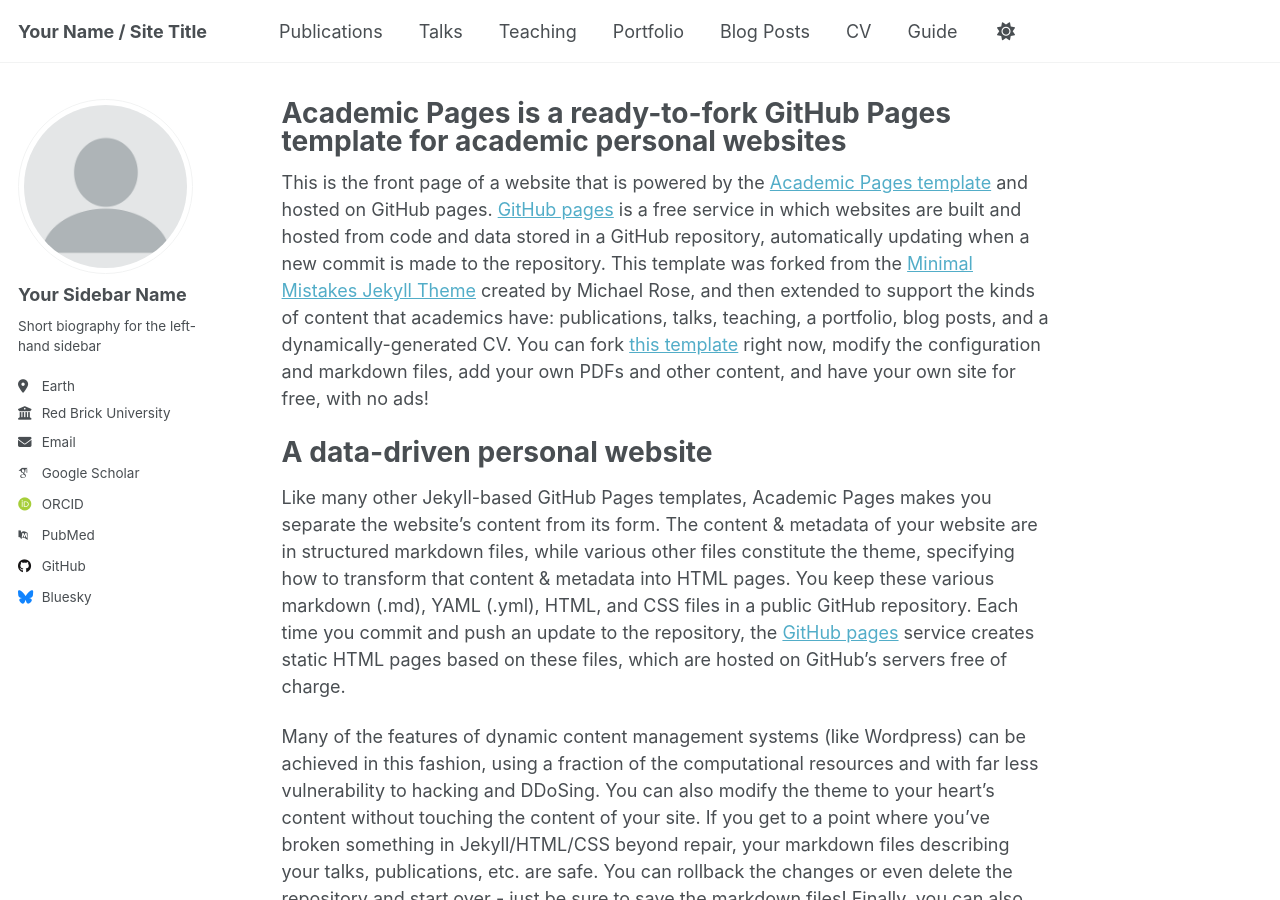
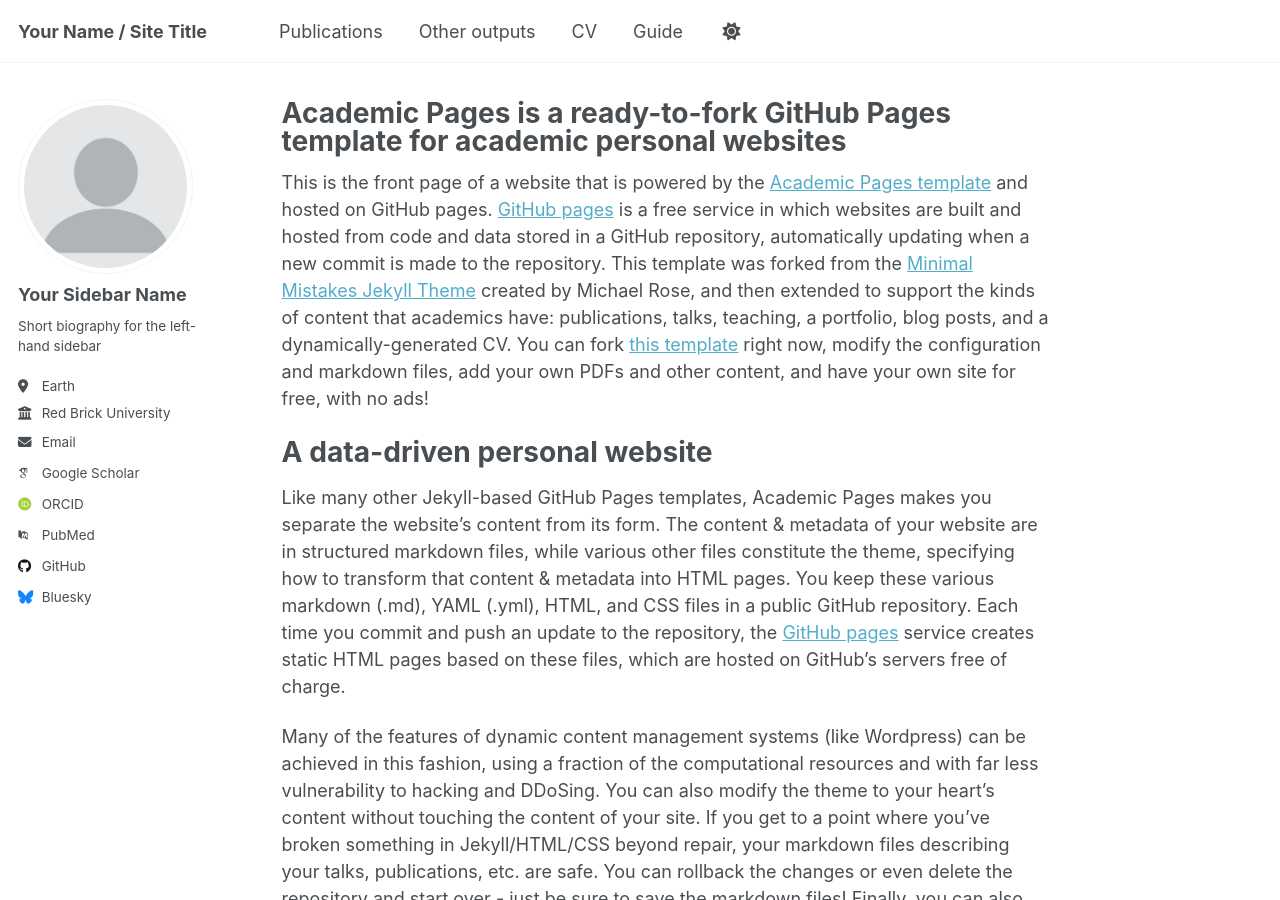
Before and after one commit to richardwestaway/richardwestaway.github.io, a Jekyll site: the page built from _pages/about.md, in a window 1280 px wide and 900 px high. Built offline with Jekyll 4.4.1, drawn with Linux system fonts in a browser that asks for light colours; some web fonts are replaced.

Commit message:
Update navigation.yml

```diff
--- a/_data/navigation.yml
+++ b/_data/navigation.yml
@@ -11,17 +11,17 @@ main:
   - title: "Publications"
     url: /publications/
 
-  - title: "Talks"
-    url: /talks/
+  - title: "Other outputs"
+    url: /outputs/
 
-  - title: "Teaching"
-    url: /teaching/
+  # - title: "Teaching"
+  #   url: /teaching/
 
-  - title: "Portfolio"
-    url: /portfolio/
+  # - title: "Portfolio"
+  #   url: /portfolio/
 
-  - title: "Blog Posts"
-    url: /year-archive/
+  # - title: "Blog Posts"
+  #   url: /year-archive/
 
   - title: "CV"
     url: /cv/
```
